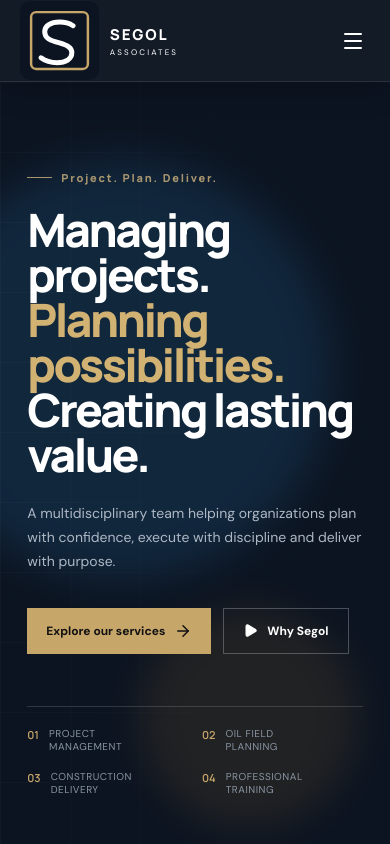
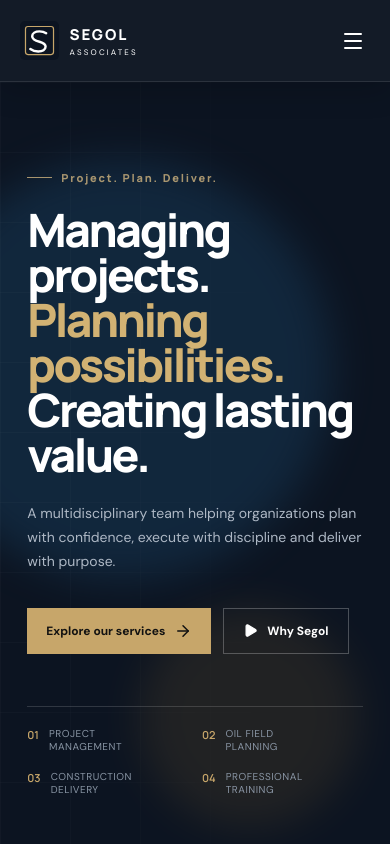
Before and after one commit to Talemu333/segol-associates-website, a React (Vite) app: page / in a window 390 px wide. Shown: the top 844 px of the page. Built offline with nearby package versions, Linux system fonts and the light colour scheme.

Commit message:
Style Segol logo in navigation

```diff
--- a/src/navigation-polish.css
+++ b/src/navigation-polish.css
@@ -1 +1 @@
-.inner-navbar{background:rgba(12,20,33,.97)!important;color:#fff;border-bottom:1px solid rgba(255,255,255,.1);box-shadow:0 8px 30px rgba(0,0,0,.18)}.inner-navbar .brand{color:#fff}.inner-navbar .brand strong,.inner-navbar .brand small{color:#fff}.inner-navbar .brand-mark{background:#d4a85f;color:#111820;box-shadow:0 8px 22px rgba(0,0,0,.2)}.inner-nav-links a{color:rgba(255,255,255,.68)!important}.inner-nav-links a.active,.inner-nav-links a:hover{color:#fff!important}.inner-nav-links a.active:after{background:#d4a85f}.inner-navbar .nav-cta{background:#d4a85f;color:#111820;border-color:#d4a85f}.inner-navbar .nav-cta:hover{background:#e2b968;color:#111820}.inner-navbar .menu-button{color:#fff;background:transparent;border:0}.inner-navbar .menu-button:hover{background:rgba(255,255,255,.08)}@media(max-width:900px){.inner-nav-links{background:#0c1421!important;border-bottom-color:rgba(255,255,255,.1)}.inner-nav-links a{color:rgba(255,255,255,.72)!important}.inner-nav-links a:hover{background:rgba(255,255,255,.05)}}
+.inner-navbar{background:rgba(12,20,33,.97)!important;color:#fff;border-bottom:1px solid rgba(255,255,255,.1);box-shadow:0 8px 30px rgba(0,0,0,.18)}.inner-navbar .brand{color:#fff}.inner-navbar .brand-logo{width:39px;height:39px;object-fit:contain;display:block}.inner-navbar .brand strong,.inner-navbar .brand small{color:#fff}.inner-navbar .brand-mark{background:#d4a85f;color:#111820;box-shadow:0 8px 22px rgba(0,0,0,.2)}.inner-nav-links a{color:rgba(255,255,255,.68)!important}.inner-nav-links a.active,.inner-nav-links a:hover{color:#fff!important}.inner-nav-links a.active:after{background:#d4a85f}.inner-navbar .nav-cta{background:#d4a85f;color:#111820;border-color:#d4a85f}.inner-navbar .nav-cta:hover{background:#e2b968;color:#111820}.inner-navbar .menu-button{color:#fff;background:transparent;border:0}.inner-navbar .menu-button:hover{background:rgba(255,255,255,.08)}@media(max-width:900px){.inner-nav-links{background:#0c1421!important;border-bottom-color:rgba(255,255,255,.1)}.inner-nav-links a{color:rgba(255,255,255,.72)!important}.inner-nav-links a:hover{background:rgba(255,255,255,.05)}}
```
